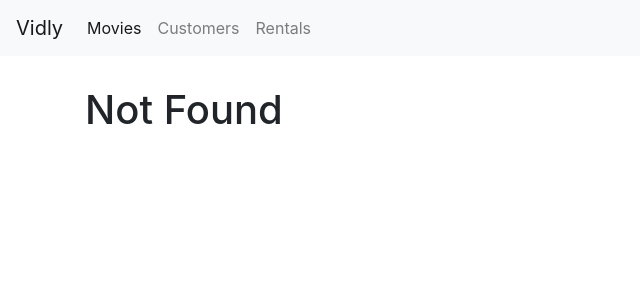
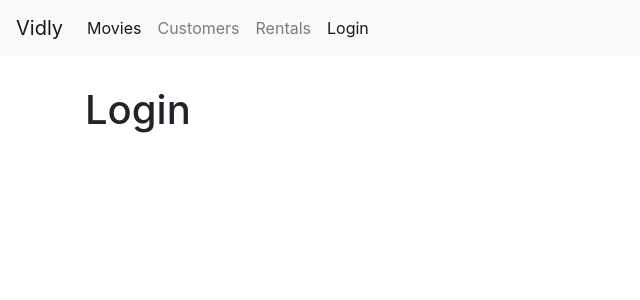
Before and after one commit to tuppers360/vidly, a React (Create React App) app: page /login in a window 1280 px wide. Before the commit this address led to /not-found. Shown: the top 300 px of the page, without its empty margins (0-640 px from the left). Built offline with nearby package versions, Linux system fonts and the light colour scheme.

Commit message:
2 - Add Login Route

```diff
--- a/src/App.js
+++ b/src/App.js
@@ -1,11 +1,12 @@
 import React, { Component } from "react";
 import { Route, Switch, Redirect } from "react-router-dom";
+import Customers from "./components/customers";
+import LoginForm from "./components/loginForm";
 import Movies from "./components/movies";
 import MoviesForm from "./components/moviesForm";
-import Customers from "./components/customers";
+import NavBar from "./components/navBar";
+import NotFound from "./components/notFound";
 import Rentals from "./components/rentals";
-import NotFound from "./components/notFound";
-import NavBar from "./components/navBar";
 import "./App.css";
 
 class App extends Component {
@@ -15,6 +16,7 @@
         <NavBar />
         <main className="container">
           <Switch>
+            <Route path="/login" component={LoginForm} />
             <Route path="/movies/:id" component={MoviesForm} />
             <Route path="/movies" component={Movies} />
             <Route path="/customers" component={Customers} />
--- /dev/null
+++ b/src/components/loginForm.jsx
@@ -0,0 +1,9 @@
+import React, { Component } from "react";
+
+class LoginForm extends Component {
+  render() {
+    return <h1>Login</h1>;
+  }
+}
+
+export default LoginForm;
--- a/src/components/navBar.jsx
+++ b/src/components/navBar.jsx
@@ -35,6 +35,11 @@
               Rentals
             </NavLink>
           </li>
+          <li className="nav-item">
+            <NavLink className="nav-link" to="/login">
+              Login
+            </NavLink>
+          </li>
         </ul>
       </div>
     </nav>
```
